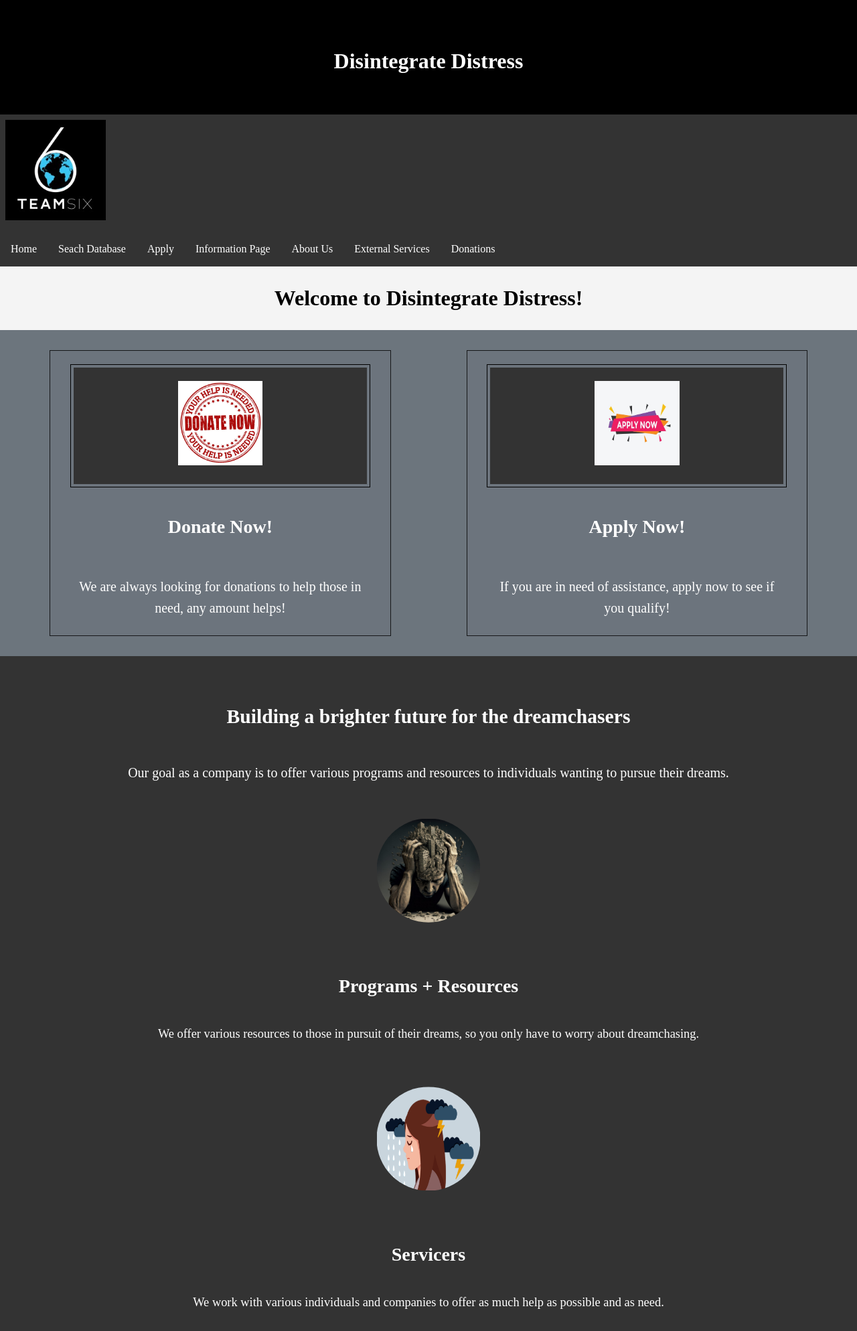
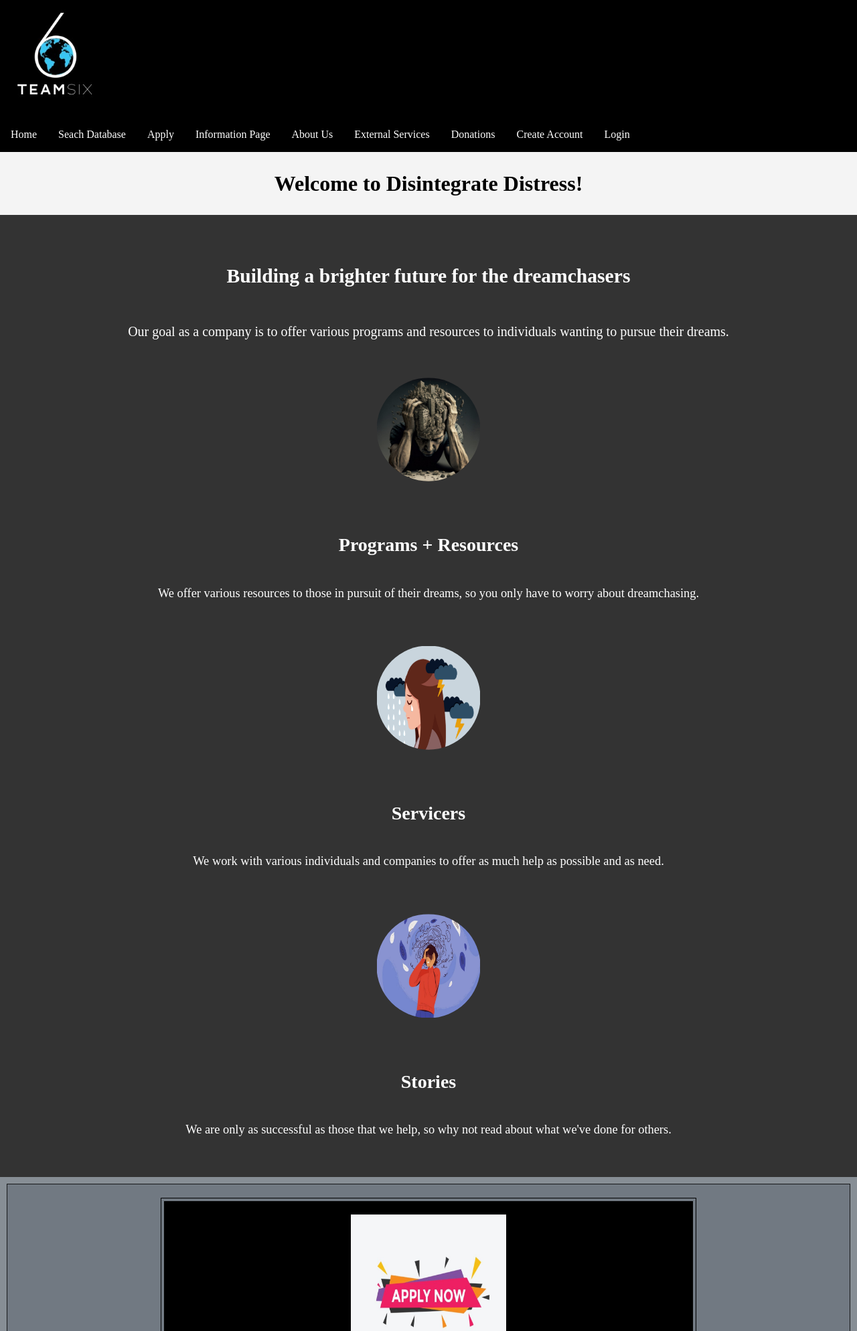
Before and after one commit to gonzalezricardo315/Distress-Aid-Project, a PHP site: page / in a window 1280 px wide. Shown: the top 1988 px of the page at 67% size. Run offline with PHP 8.4, Linux system fonts and the light colour scheme.

Commit message:
Updated navbar, still needs fixing

```diff
--- a/Skeleton Project/index.html
+++ b/Skeleton Project/index.html
@@ -117,7 +117,7 @@
         .grid-container {
             display: grid;
             column-gap: 25px;
-            grid-template-columns: auto auto;
+            grid-template-columns: auto;
             background-color: rgba(108, 117, 125, 0.8);
             padding: 10px;
             margin: auto;
@@ -137,7 +137,7 @@
 
         .grid {
             display: grid;
-            grid-template-columns: auto auto;
+            grid-template-columns: auto;
             grid-gap: 20px;
             margin: auto;
         }
@@ -265,9 +265,6 @@
 </head>
 
 <body>
-    <header>
-        <h1>Disintegrate Distress</h1>
-    </header>
 
     <!-- Normal Nav Menu (for Tablet/Dekstop) -->
     <nav class="navbar navbar-expand-sm bg-dark">
@@ -297,6 +294,12 @@
                 <li class="nav-item">
                     <a class="nav-link" href="donations.html">Donations</a>
                 </li>
+                <li class="nav-item">
+                    <a class="nav-link" href="createAccount.html">Create Account</a>
+                </li>
+                <li class="nav-item">
+                    <a class="nav-link" href="login.html">Login</a>
+                </li>
             </ul>
         </div>
     </nav>
@@ -313,6 +316,8 @@
             <a href="aboutUs.html">About Us</a>
             <a href="external.html">External Services</a>
             <a href="donations.html">Donations</a>
+            <a href="createAccount.html">Create Account</a>
+            <a href="login.html">Login</a>
         </div>
         <a href="javascript:void(0);" class="icon" onclick="navbar()"><i class="fa fa-bars"></i></a>
     </div>
@@ -321,29 +326,6 @@
 
         <div>
             <h1 class="main-head">Welcome to Disintegrate Distress!</h1>
-        </div>
-
-        <!-- Grid for Donate + Apply for Home Screen -->
-        <div class="grid-container">
-            <div class="grid-item">
-                <figure>
-                    <a href="donate.html">
-                        <img src="images/donatenow.jpg" alt="donatenow" class="grid-pic">
-                    </a>
-                </figure>
-                <h3 class="grid-head">Donate Now!</h3>
-                <p class="grid-lead">We are always looking for donations to help those in need, any amount helps!</p>
-            </div>
-
-            <div class="grid-item">
-                <figure>
-                    <a href="apply.html">
-                        <img src="images/applynow2.jpg" alt="appplynow" class="grid-pic">
-                    </a>
-                </figure>
-                <h3 class="grid-head">Apply Now!</h3>
-                <p class="grid-lead">If you are in need of assistance, apply now to see if you qualify!</p>
-            </div>
         </div>
 
         <!-- Company Information for Home Screen -->
@@ -380,16 +362,20 @@
             </article>
         </div>
 
-        <script>
-            function navbar() {
-                var x = document.getElementById("myLinks");
-                if (x.style.display === "block") {
-                    x.style.display = "none";
-                } else {
-                    x.style.display = "block";
-                }
-            }
-        </script>
+        <!-- Grid for Apply for Home Screen -->
+        <div class="grid-container">
+            <div class="grid-item">
+                <figure>
+                    <a href="apply.html">
+                        <img src="images/applynow2.jpg" alt="appplynow" class="grid-pic">
+                    </a>
+                </figure>
+                <h3 class="grid-head">Apply Now!</h3>
+                <p class="grid-lead">If you are in need of assistance, apply now to see if you qualify!</p>
+            </div>
+        </div>
+
+        <script src="navbar.js"></script>
 
     </main>
 
--- /dev/null
+++ b/Skeleton Project/navbar.js
@@ -0,0 +1,8 @@
+function navbar() {
+    var x = document.getElementById("myLinks");
+    if (x.style.display === "block") {
+        x.style.display = "none";
+    } else {
+        x.style.display = "block";
+    }
+}
--- a/Skeleton Project/navbar_styles.css
+++ b/Skeleton Project/navbar_styles.css
@@ -38,42 +38,12 @@ print {
     }
 }
 
-.grid-container {
-    display: grid;
-    column-gap: 25px;
-    grid-template-columns: auto auto;
-    background-color: rgb(108, 117, 125);
-    padding: 30px;
-    margin: auto;
-}
-
-.grid-item {
-    display: grid;
-    background-color: rgba(108, 117, 125, 0.8);
-    border: 1px solid rgba(0, 0, 0, 0.8);
-    padding-top: 20px;
-    padding-left: 5%;
-    padding-right: 5%;
-    font-size: 16px;
-    text-align: center;
-    color: white;
-    width: 75%;
-    justify-self: center;
-}
-
-.grid {
-    display: grid;
-    grid-template-columns: auto auto;
-    grid-gap: 20px;
-    margin: auto;
-}
-
 ul {
     list-style-type: none;
     margin: 0;
     padding: 0;
     overflow: hidden;
-    background-color: #333;
+    background-color: black;
     position: sticky;
     top: 0;
 }
@@ -95,19 +65,19 @@ li a {
 }
 
 li a:hover {
-    background-color: #111111;
+    background-color: #333;
 }
 
 a {
     display: block;
     padding: 8px;
-    background-color: #333;
+    background-color: black;
 }
 
 /* Style navigation menu */
 .topnav {
     overflow: hidden;
-    background-color: #333;
+    background-color: black;
     position: relative;
     -webkit-transition: 0.25s;
     transition: 0.25s;
@@ -127,11 +97,11 @@ a {
 
 /* Add black background on mouse-over */
 .topnav a:hover {
-    background-color: black;
+    background-color: #333;
 }
 
 .topnav a.icon:hover {
-    background-color: black;
+    background-color: #333;
 }
 
 /* Hide links inside nav menu, except for logo & home */
@@ -150,7 +120,7 @@ a {
 
 /* Style the hamburger menu */
 .topnav a.icon {
-    background: #333;
+    background: black;
     display: block;
     position: absolute;
     right: 0;
```
Also changed, not shown: Skeleton Project/Services.html (+10 -0 lines), Skeleton Project/aboutUs.html (+13 -0 lines), Skeleton Project/apply.html (+10 -0 lines), Skeleton Project/donations.html (+9 -1 lines), Skeleton Project/external.html (+13 -0 lines), Skeleton Project/searchDatabase.html (+10 -0 lines), Skeleton Project/createAccount.html (added), Skeleton Project/login.html (added).
